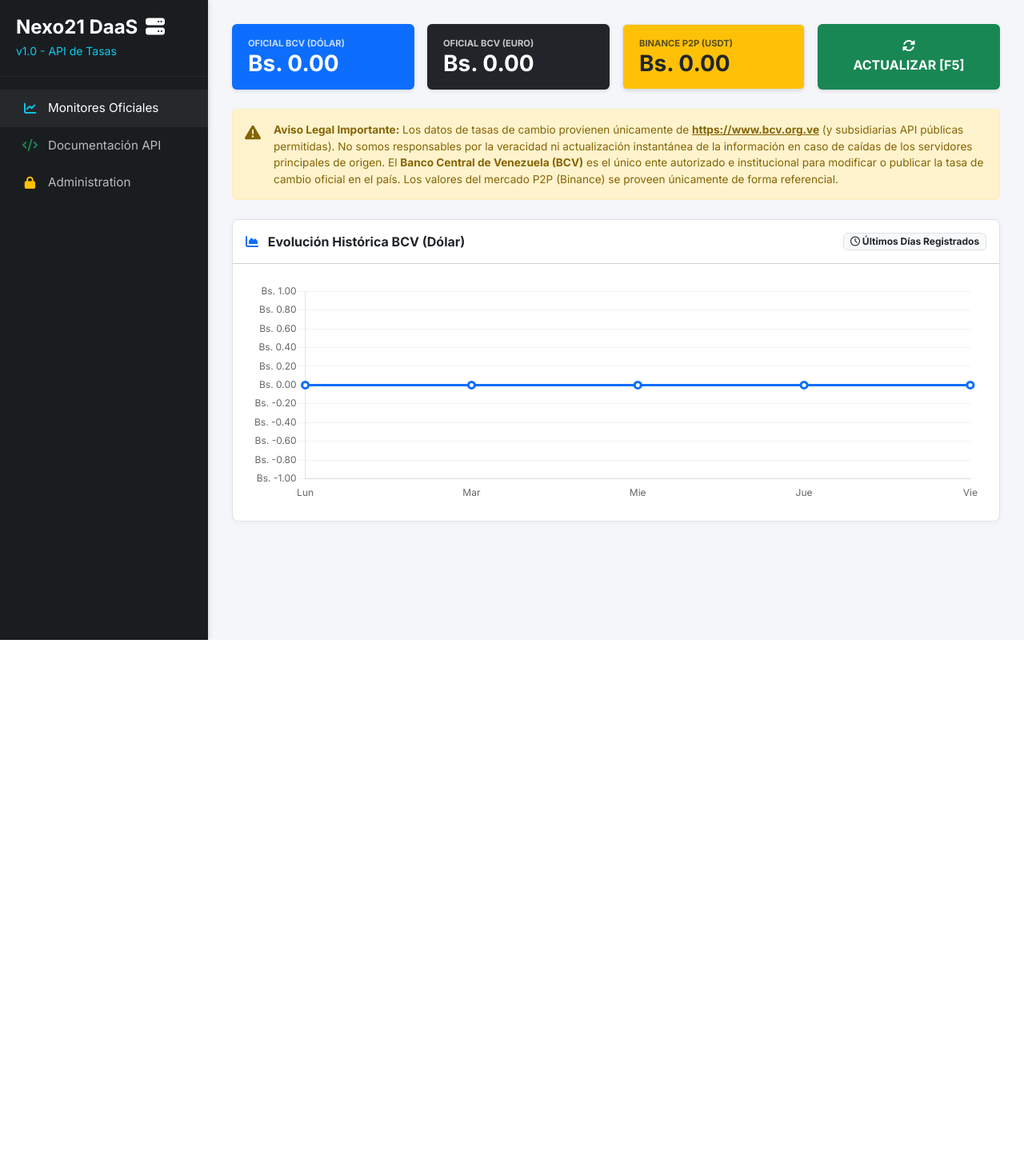
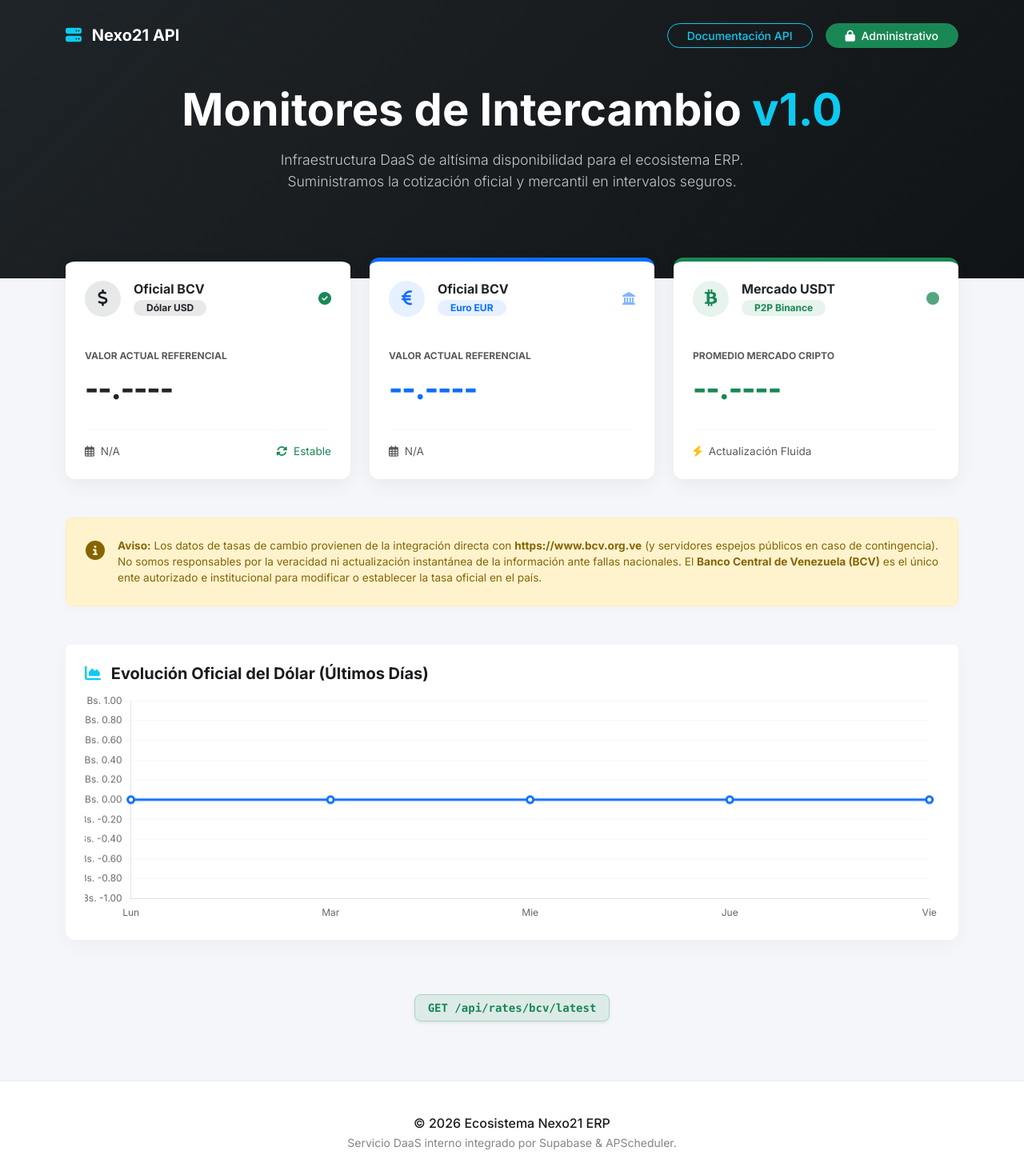
Before and after one commit to Seilos/Gestion_Saas, a Django app: page / in a window 1280 px wide. Shown: the whole page at 80% size. Before the commit the page ends 800 px from the top, so only its background shows below. Run offline with Django 5.2, Linux system fonts and the light colour scheme; data that the repository does not hold is empty.

Commit message:
feat: refine aesthetic to centered layout with ERP colors

```diff
--- a/services/api_bcv/templates/index.html
+++ b/services/api_bcv/templates/index.html
@@ -1,205 +1,269 @@
 <!DOCTYPE html>
-<html lang="es">
+<html lang="es" data-bs-theme="light">
 <head>
     <meta charset="UTF-8">
     <meta name="viewport" content="width=device-width, initial-scale=1.0">
     <title>Nexo21 DaaS | Monitores de Cambio</title>
-
-    <!-- Bootstrap 5 CDN -->
+    <!-- Usamos Bootstrap 5 CDN -->
     <link href="https://cdn.jsdelivr.net/npm/bootstrap@5.3.2/dist/css/bootstrap.min.css" rel="stylesheet">
-    <!-- FontAwesome CDN -->
+    <!-- FontAwesome para íconos -->
     <link rel="stylesheet" href="https://cdnjs.cloudflare.com/ajax/libs/font-awesome/6.4.2/css/all.min.css">
     <!-- Google Fonts -->
-    <link href="https://fonts.googleapis.com/css2?family=Inter:wght@400;500;600;700&display=swap" rel="stylesheet">
+    <link href="https://fonts.googleapis.com/css2?family=Inter:wght@300;400;500;700;800&display=swap" rel="stylesheet">
 
     <style>
         body {
             font-family: 'Inter', sans-serif;
-            background-color: #f4f6f9;
-            margin: 0;
-            display: flex;
-            min-height: 100vh;
+            background-color: #f4f6f9; /* Fondo claro general del ERP */
+        }
+        .hero-section {
+            /* Paleta oscura del ERP: charcoal gris muy oscuro a negro */
+            background: linear-gradient(135deg, #1f2428 0%, #111416 100%);
+            color: white;
+            padding: 80px 0 60px;
+            margin-bottom: -50px;
+        }
+        /* Color cyan de los títulos y textos resaltados del ERP */
+        .text-cyan-accent {
+            color: #0dcaf0;
         }
 
-        /* Sidebar similar a ClaraPos */
-        #sidebar {
-            width: 260px;
-            background-color: #1a1d20; /* Color oscuro similar a la imagen */
-            color: #ffffff;
-            min-height: 100vh;
-            flex-shrink: 0;
-            padding-top: 20px;
-            box-shadow: 2px 0 5px rgba(0,0,0,0.1);
-            position: fixed;
-            height: 100%;
-            overflow-y: auto;
+        .rate-card {
+            border: none;
+            border-radius: 12px;
+            box-shadow: 0 8px 25px rgba(0,0,0,0.05);
+            transition: transform 0.3s ease, box-shadow 0.3s ease;
+            background: white;
+            border-top: 5px solid #0d6efd; /* Azul primary del ERP para tarjetas estándar */
         }
 
-        .logo-area {
-            padding: 0 20px 20px 20px;
-            border-bottom: 1px solid rgba(255,255,255,0.05);
-            margin-bottom: 15px;
+        /* Modificando bordes superiores según el estilo */
+        .card-usd { border-top-color: #1a1d20; } /* Negro/Oscuro */
+        .card-eur { border-top-color: #0d6efd; } /* Azul Primary */
+        .card-usdt { border-top-color: #198754; } /* Verde Success */
+
+        .rate-card:hover {
+            transform: translateY(-4px);
+            box-shadow: 0 12px 30px rgba(0,0,0,0.1);
+        }
+        .currency-icon {
+            width: 45px;
+            height: 45px;
+            display: flex;
+            align-items: center;
+            justify-content: center;
+            border-radius: 50%;
+            font-size: 1.3rem;
+        }
+        .icon-dark { background-color: rgba(26, 29, 32, 0.1); color: #1a1d20; }
+        .icon-primary { background-color: rgba(13, 110, 253, 0.1); color: #0d6efd; }
+        .icon-success { background-color: rgba(25, 135, 84, 0.1); color: #198754; }
+
+        .price-text {
+            font-size: 2.3rem;
+            font-weight: 800;
+            letter-spacing: -1px;
+            color: #1a1a1a;
+        }
+        .footer {
+            margin-top: 80px;
+            padding: 40px 0;
+            background-color: #ffffff;
+            border-top: 1px solid #e9ecef;
         }
 
-        .logo-area h4 {
-            font-weight: 700;
-            margin-bottom: 2px;
-            color: #ffffff;
-        }
-
-        .logo-area small {
-            color: #0dcaf0; /* Cyan vibrante como "v1.0 - Francisco J." */
-        }
-
-        .nav-link {
-            color: rgba(255, 255, 255, 0.7);
-            padding: 12px 25px;
-            display: flex;
-            align-items: center;
-            font-size: 0.95rem;
-            transition: all 0.3s;
-        }
-
-        .nav-link:hover, .nav-link.active {
-            color: #ffffff;
-            background-color: rgba(255, 255, 255, 0.05);
-        }
-
-        .nav-link i {
-            width: 25px;
-            text-align: center;
-            margin-right: 10px;
-        }
-
-        /* Main Content */
-        #main-content {
-            margin-left: 260px;
-            padding: 30px;
-            width: calc(100% - 260px);
-        }
-
-        /* Top Bar Recreations */
-        .top-stat-card {
-            border-radius: 6px;
-            color: white;
-            padding: 15px 20px;
-            box-shadow: 0 2px 4px rgba(0,0,0,0.1);
-        }
-
-        .bg-dark-accent {
-            background-color: #212529; /* Total dólares / Negro */
-        }
-
-        .bg-primary-accent {
-            background-color: #0d6efd; /* Total Bolívares / Azul */
-        }
-
-        .bg-success-accent {
-            background-color: #198754; /* Botón Procesar / Verde */
-            cursor: pointer;
-            transition: opacity 0.2s;
-        }
-        .bg-success-accent:hover {
-            opacity: 0.9;
-        }
-
-        /* Cards */
-        .card {
-            border: none;
-            border-radius: 8px;
-            box-shadow: 0 2px 10px rgba(0,0,0,0.04);
-            margin-bottom: 20px;
-        }
-
-        /* Disclamer */
+        /* Disclaimer */
         .disclaimer-alert {
             background-color: #fff3cd;
             color: #856404;
             border: 1px solid #ffeeba;
-            border-radius: 6px;
-            padding: 15px;
+            border-radius: 8px;
             font-size: 0.85rem;
+            box-shadow: 0 4px 15px rgba(0,0,0,0.02);
+            text-align: justify;
+        }
+
+        /* Chart Card */
+        .chart-card {
+            border-radius: 12px;
+            border: none;
+            box-shadow: 0 8px 25px rgba(0,0,0,0.03);
         }
     </style>
 </head>
 <body>
 
-    <!-- Sidebar como Nexo21 / ClaraPos -->
-    <nav id="sidebar">
-        <div class="logo-area">
-            <h4>Nexo21 DaaS <i class="fas fa-server ms-1"></i></h4>
-            <small>v1.0 - API de Tasas</small>
-        </div>
-
-        <div class="nav flex-column mt-3">
-            <a href="#" class="nav-link active">
-                <i class="fas fa-chart-line text-info"></i> Monitores Oficiales
+    <!-- Navegación -->
+    <nav class="navbar navbar-expand-lg navbar-dark bg-transparent position-absolute w-100 mt-3">
+        <div class="container">
+            <a class="navbar-brand fw-bold" href="#">
+                <i class="fas fa-server text-cyan-accent me-2"></i> Nexo21 API
             </a>
-            <a href="/api/docs" class="nav-link">
-                <i class="fas fa-code text-success"></i> Documentación API
-            </a>
-            <a href="/admin/" class="nav-link">
-                <i class="fas fa-lock text-warning"></i> Administration
-            </a>
+            <div class="d-flex gap-3">
+                <a href="/api/docs" class="btn btn-outline-info btn-sm rounded-pill px-4 fw-medium text-cyan-accent border-info">Documentación API</a>
+                <a href="/admin/" class="btn btn-success btn-sm rounded-pill px-4 fw-medium shadow-sm"><i class="fas fa-lock me-1"></i> Administrativo</a>
+            </div>
         </div>
     </nav>
 
-    <!-- Main Content Area -->
-    <main id="main-content">
+    <!-- Header Hero -->
+    <section class="hero-section text-center">
+        <div class="container mt-4">
+            <h1 class="display-4 fw-bold mb-3 animate__animated animate__fadeInUp">Monitores de Intercambio <span class="text-cyan-accent">v1.0</span></h1>
+            <p class="lead opacity-75 mb-5 mx-auto" style="max-width: 600px; font-size: 1.1rem;">
+                Infraestructura DaaS de altísima disponibilidad para el ecosistema ERP.
+                Suministramos la cotización oficial y mercantil en intervalos seguros.
+            </p>
+        </div>
+    </section>
 
-        <!-- Header estilo cajas superiores ClaraPos -->
-        <div class="row g-3 mb-4">
-            <div class="col-md-3">
-                <div class="top-stat-card bg-primary-accent h-100 d-flex flex-column justify-content-center">
-                    <small class="text-uppercase fw-bold opacity-75" style="font-size: 0.7rem;">Oficial BCV (Dólar)</small>
-                    <h3 class="mb-0 fw-bold">Bs. {{ bcv_usd.value|floatformat:4|default:"0.00" }}</h3>
-                </div>
-            </div>
-            <div class="col-md-3">
-                <div class="top-stat-card bg-dark-accent h-100 d-flex flex-column justify-content-center">
-                    <small class="text-uppercase fw-bold opacity-75" style="font-size: 0.7rem;">Oficial BCV (Euro)</small>
-                    <h3 class="mb-0 fw-bold">Bs. {{ bcv_eur.value|floatformat:4|default:"0.00" }}</h3>
+    <!-- Contenido Principal -->
+    <main class="container position-relative z-1">
+        <div class="row justify-content-center g-4">
+
+            <!-- Tarjeta BCV Dólar (Gris/Oscuro del ERP) -->
+            <div class="col-lg-4 col-md-6">
+                <div class="card rate-card card-usd h-100 p-4">
+                    <div class="d-flex justify-content-between align-items-center mb-3">
+                        <div class="d-flex align-items-center gap-3">
+                            <div class="currency-icon icon-dark">
+                                <i class="fas fa-dollar-sign"></i>
+                            </div>
+                            <div>
+                                <h6 class="mb-0 fw-bold">Oficial BCV</h6>
+                                <span class="badge bg-dark bg-opacity-10 text-dark rounded-pill px-3">Dólar USD</span>
+                            </div>
+                        </div>
+                        <i class="fas fa-check-circle text-success" title="Verificado Oficial"></i>
+                    </div>
+
+                    <div class="mt-4">
+                        <small class="text-muted d-block mb-1 text-uppercase fw-semibold" style="font-size: 0.75rem;">Valor Actual Referencial</small>
+                        <div class="price-text text-dark">
+                            {% if bcv_usd %}
+                                Bs. {{ bcv_usd.value|floatformat:4 }}
+                            {% else %}
+                                --.----
+                            {% endif %}
+                        </div>
+                    </div>
+
+                    <div class="mt-4 pt-3 border-top border-light d-flex justify-content-between align-items-center text-muted" style="font-size: 0.85rem;">
+                        <span><i class="far fa-calendar-alt me-1"></i>
+                            {% if bcv_usd %}{{ bcv_usd.fecha_valor|date:"d M Y" }}{% else %}N/A{% endif %}
+                        </span>
+                        <span class="text-success"><i class="fas fa-sync-alt me-1"></i> Estable</span>
+                    </div>
                 </div>
             </div>
 
-            <div class="col-md-3">
-                <div class="top-stat-card bg-warning text-dark h-100 d-flex flex-column justify-content-center border" style="background-color: #ffc107;">
-                    <small class="text-uppercase fw-bold opacity-75" style="font-size: 0.7rem;">Binance P2P (USDT)</small>
-                    <h3 class="mb-0 fw-bold">Bs. {{ binance_usdt.value|floatformat:2|default:"0.00" }}</h3>
+            <!-- Tarjeta BCV Euro (Azul Primary del ERP) -->
+            <div class="col-lg-4 col-md-6">
+                <div class="card rate-card card-eur h-100 p-4">
+                    <div class="d-flex justify-content-between align-items-center mb-3">
+                        <div class="d-flex align-items-center gap-3">
+                            <div class="currency-icon icon-primary">
+                                <i class="fas fa-euro-sign"></i>
+                            </div>
+                            <div>
+                                <h6 class="mb-0 fw-bold">Oficial BCV</h6>
+                                <span class="badge bg-primary bg-opacity-10 text-primary rounded-pill px-3">Euro EUR</span>
+                            </div>
+                        </div>
+                        <i class="fas fa-landmark text-primary opacity-50"></i>
+                    </div>
+
+                    <div class="mt-4">
+                        <small class="text-muted d-block mb-1 text-uppercase fw-semibold" style="font-size: 0.75rem;">Valor Actual Referencial</small>
+                        <div class="price-text text-primary">
+                            {% if bcv_eur %}
+                                Bs. {{ bcv_eur.value|floatformat:4 }}
+                            {% else %}
+                                --.----
+                            {% endif %}
+                        </div>
+                    </div>
+
+                    <div class="mt-4 pt-3 border-top border-light d-flex justify-content-between align-items-center text-muted" style="font-size: 0.85rem;">
+                        <span><i class="far fa-calendar-alt me-1"></i>
+                            {% if bcv_eur %}{{ bcv_eur.fecha_valor|date:"d M Y" }}{% else %}N/A{% endif %}
+                        </span>
+                    </div>
                 </div>
             </div>
 
-            <div class="col-md-3">
-                <div class="top-stat-card bg-success-accent h-100 d-flex flex-column align-items-center justify-content-center text-center" onclick="window.location.reload();">
-                    <i class="fas fa-sync-alt fw-bold d-block mb-1"></i>
-                    <span class="fw-bold">ACTUALIZAR [F5]</span>
+            <!-- Tarjeta Binance USDT (Verde Success del ERP para compras/procesar) -->
+            <div class="col-lg-4 col-md-6">
+                <div class="card rate-card card-usdt h-100 p-4">
+                    <div class="d-flex justify-content-between align-items-center mb-3">
+                        <div class="d-flex align-items-center gap-3">
+                            <div class="currency-icon icon-success">
+                                <i class="fab fa-btc"></i>
+                            </div>
+                            <div>
+                                <h6 class="mb-0 fw-bold">Mercado USDT</h6>
+                                <span class="badge bg-success bg-opacity-10 text-success rounded-pill px-3">P2P Binance</span>
+                            </div>
+                        </div>
+                        <span class="spinner-grow spinner-grow-sm text-success opacity-75" role="status" title="En Vivo"></span>
+                    </div>
+
+                    <div class="mt-4">
+                        <small class="text-muted d-block mb-1 text-uppercase fw-semibold" style="font-size: 0.75rem;">Promedio Mercado Cripto</small>
+                        <div class="price-text text-success">
+                            {% if binance_usdt %}
+                                Bs. {{ binance_usdt.value|floatformat:2 }}
+                            {% else %}
+                                --.----
+                            {% endif %}
+                        </div>
+                    </div>
+
+                    <div class="mt-4 pt-3 border-top border-light d-flex justify-content-between align-items-center text-muted" style="font-size: 0.85rem;">
+                        <span><i class="fas fa-bolt text-warning me-1"></i> Actualización Fluida</span>
+                    </div>
                 </div>
+            </div>
+
+        </div>
+
+        <!-- Disclaimer Informativo estilo DolarVzla -->
+        <div class="alert disclaimer-alert mt-5 p-4 d-flex align-items-start gap-3">
+            <i class="fas fa-info-circle fs-4 mt-1"></i>
+            <div>
+                <strong>Aviso:</strong> Los datos de tasas de cambio provienen de la integración directa con
+                <a href="https://www.bcv.org.ve" class="alert-link text-decoration-none" target="_blank">https://www.bcv.org.ve</a> (y servidores espejos públicos en caso de contingencia).
+                No somos responsables por la veracidad ni actualización instantánea de la información ante fallas nacionales.
+                El <strong>Banco Central de Venezuela (BCV)</strong> es el único ente autorizado e institucional para modificar o establecer la tasa oficial en el país.
             </div>
         </div>
 
-        <!-- Disclaimer -->
-        <div class="disclaimer-alert my-4 d-flex align-items-start">
-            <i class="fas fa-exclamation-triangle me-3 mt-1 fs-5"></i>
-            <div>
-                <strong>Aviso Legal Importante:</strong> Los datos de tasas de cambio provienen únicamente de <a href="https://www.bcv.org.ve" class="alert-link" target="_blank">https://www.bcv.org.ve</a> (y subsidiarias API públicas permitidas).
-                No somos responsables por la veracidad ni actualización instantánea de la información en caso de caídas de los servidores principales de origen.
-                El <strong>Banco Central de Venezuela (BCV)</strong> es el único ente autorizado e institucional para modificar o publicar la tasa de cambio oficial en el país.
-                Los valores del mercado P2P (Binance) se proveen únicamente de forma referencial.
+        <!-- Gráfico del Histórico -->
+        <div class="card chart-card mt-5 p-0">
+            <div class="card-header bg-white border-bottom-0 pt-4 pb-2 px-4 d-flex justify-content-between align-items-center">
+                <h5 class="m-0 fw-bold" style="color: #1a1d20;"><i class="fas fa-chart-area text-info me-2"></i> Evolución Oficial del Dólar (Últimos Días)</h5>
+            </div>
+            <div class="card-body p-4 pt-1">
+                <canvas id="historyChart" height="80"></canvas>
             </div>
         </div>
 
-        <!-- Chart Section -->
-        <div class="card p-0 overflow-hidden mt-4 border">
-            <div class="card-header bg-white py-3 d-flex justify-content-between align-items-center">
-                <h6 class="m-0 fw-bold text-dark"><i class="fas fa-chart-area text-primary me-2"></i> Evolución Histórica BCV (Dólar)</h6>
-                <span class="badge bg-light text-dark border"><i class="far fa-clock"></i> Últimos Días Registrados</span>
-            </div>
-            <div class="card-body p-4">
-                <canvas id="historyChart" height="90"></canvas>
-            </div>
+        <!-- Call to Action Tech -->
+        <div class="text-center mt-5 pt-4">
+            <code class="text-success fw-bold bg-success bg-opacity-10 px-3 py-2 rounded-3 shadow-sm border border-success border-opacity-25">
+                GET /api/rates/bcv/latest
+            </code>
         </div>
+    </main>
 
-    </main>
+    <!-- Footer -->
+    <footer class="footer text-center text-muted pb-4">
+        <div class="container">
+            <p class="mb-0 fw-medium" style="color: #1a1d20;">&copy; {{ last_update|date:"Y" }} Ecosistema Nexo21 ERP</p>
+            <small class="opacity-75">Servicio DaaS interno integrado por Supabase & APScheduler.</small>
+        </div>
+    </footer>
+
 
     <!-- Chart.js CDN -->
     <script src="https://cdn.jsdelivr.net/npm/chart.js"></script>
@@ -220,35 +284,31 @@
                 data: {
                     labels: displayLabels,
                     datasets: [{
-                        label: 'Valor Oficial del Dólar (Bs.)',
+                        label: 'Dólar BCV (Bs.)',
                         data: displayData,
-                        borderColor: '#0d6efd',
-                        backgroundColor: 'rgba(13, 110, 253, 0.1)',
+                        borderColor: '#0d6efd', /* Azul Primary del ERP */
+                        backgroundColor: 'rgba(13, 110, 253, 0.08)',
                         borderWidth: 3,
                         pointBackgroundColor: '#ffffff',
                         pointBorderColor: '#0d6efd',
                         pointRadius: 4,
                         pointHoverRadius: 6,
                         fill: true,
-                        tension: 0.3 // Suavizar curva
+                        tension: 0.3
                     }]
                 },
                 options: {
                     responsive: true,
                     plugins: {
-                        legend: {
-                            display: false
-                        },
+                        legend: { display: false },
                         tooltip: {
-                            backgroundColor: '#212529',
+                            backgroundColor: '#1a1d20', // Dark tip
                             padding: 12,
                             titleFont: { size: 13, family: 'Inter' },
                             bodyFont: { size: 14, weight: 'bold', family: 'Inter' },
                             displayColors: false,
                             callbacks: {
-                                label: function(context) {
-                                    return 'Bs. ' + context.parsed.y.toFixed(4);
-                                }
+                                label: function(context) { return 'Bs. ' + context.parsed.y.toFixed(4); }
                             }
                         }
                     },
@@ -256,7 +316,7 @@
                         y: {
                             beginAtZero: false,
                             grid: {
-                                color: 'rgba(0,0,0,0.05)',
+                                color: 'rgba(0,0,0,0.03)',
                                 drawBorder: false
                             },
                             ticks: {
@@ -265,13 +325,8 @@
                             }
                         },
                         x: {
-                            grid: {
-                                display: false,
-                                drawBorder: false
-                            },
-                            ticks: {
-                                font: { family: 'Inter' }
-                            }
+                            grid: { display: false, drawBorder: false },
+                            ticks: { font: { family: 'Inter' } }
                         }
                     }
                 }
```
